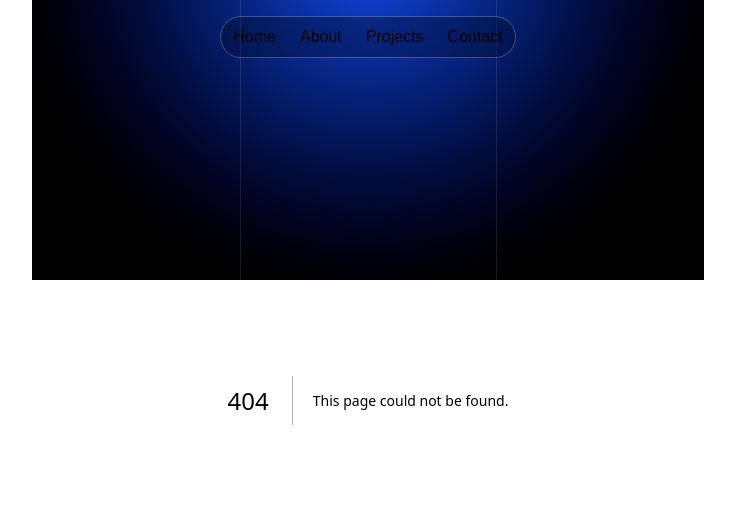
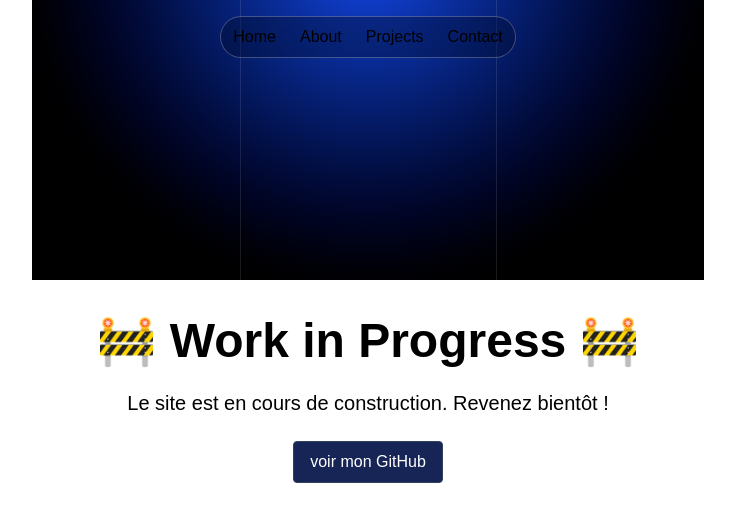
Before and after one commit to Alexy-vda/Portfolio, a Next.js app: page /wip in a window 1280 px wide. Before the commit this address had no page. Shown: the top 522 px of the page, without its empty margins (272-1007 px from the left). Built offline with nearby package versions, Linux system fonts and the light colour scheme.

Commit message:
add wip page

```diff
--- a/src/app/layout.tsx
+++ b/src/app/layout.tsx
@@ -24,12 +24,14 @@ export default function RootLayout({
 }: Readonly<{
   children: React.ReactNode;
 }>) {
+  const isWIP = process.env.NEXT_PUBLIC_WIP === "true";
+
   return (
     <html lang="fr">
       <body
         className={`${geistSans.variable} ${geistMono.variable} antialiased relative w-full`}
       >
-        <Header />
+        {!isWIP && <Header />}
         <motion.span
           initial={{ opacity: 0 }}
           animate={{ opacity: 1 }}
@@ -190,7 +192,7 @@ export default function RootLayout({
               from="-100%"
               to="100%"
               dur="6s"
-              begin=".3s"
+              begin=".15s"
               repeatCount="indefinite"
             />
           </rect>
@@ -200,7 +202,7 @@ export default function RootLayout({
               from="-100%"
               to="100%"
               dur="6s"
-              begin=".45s"
+              begin=".6s"
               repeatCount="indefinite"
             />
           </rect>
--- /dev/null
+++ b/src/app/wip/page.tsx
@@ -0,0 +1,19 @@
+export default function WorkInProgressPage() {
+  return (
+    <div className="flex flex-col items-center justify-center min-h-screen">
+      <h1 className="text-5xl font-bold mb-6">🚧 Work in Progress 🚧</h1>
+      <p className="text-xl">
+        Le site est en cours de construction. Revenez bientôt !
+      </p>
+      <button className="mt-6 px-4 py-2 bg-blue-950 text-white border border-slate-700 rounded cursor-pointer hover:bg-blue-900 transition-colors">
+        <a
+          href="https://github.com/Alexy-vda"
+          target="_blank"
+          rel="noopener noreferrer"
+        >
+          voir mon GitHub
+        </a>
+      </button>
+    </div>
+  );
+}
--- /dev/null
+++ b/src/middleware.ts
@@ -0,0 +1,26 @@
+import { NextRequest, NextResponse } from "next/server";
+
+const isWIP = process.env.NEXT_PUBLIC_WIP === "true";
+
+export function middleware(request: NextRequest) {
+  const { pathname } = request.nextUrl;
+  if (
+    pathname.startsWith("/_next") ||
+    pathname.startsWith("/favicon.ico") ||
+    pathname.startsWith("/robots.txt") ||
+    pathname.startsWith("/sitemap.xml") ||
+    pathname.startsWith("/wip")
+  ) {
+    return NextResponse.next();
+  }
+
+  if (isWIP) {
+    return NextResponse.redirect(new URL("/wip", request.url));
+  }
+
+  return NextResponse.next();
+}
+
+export const config = {
+  matcher: ["/:path*"],
+};
```
